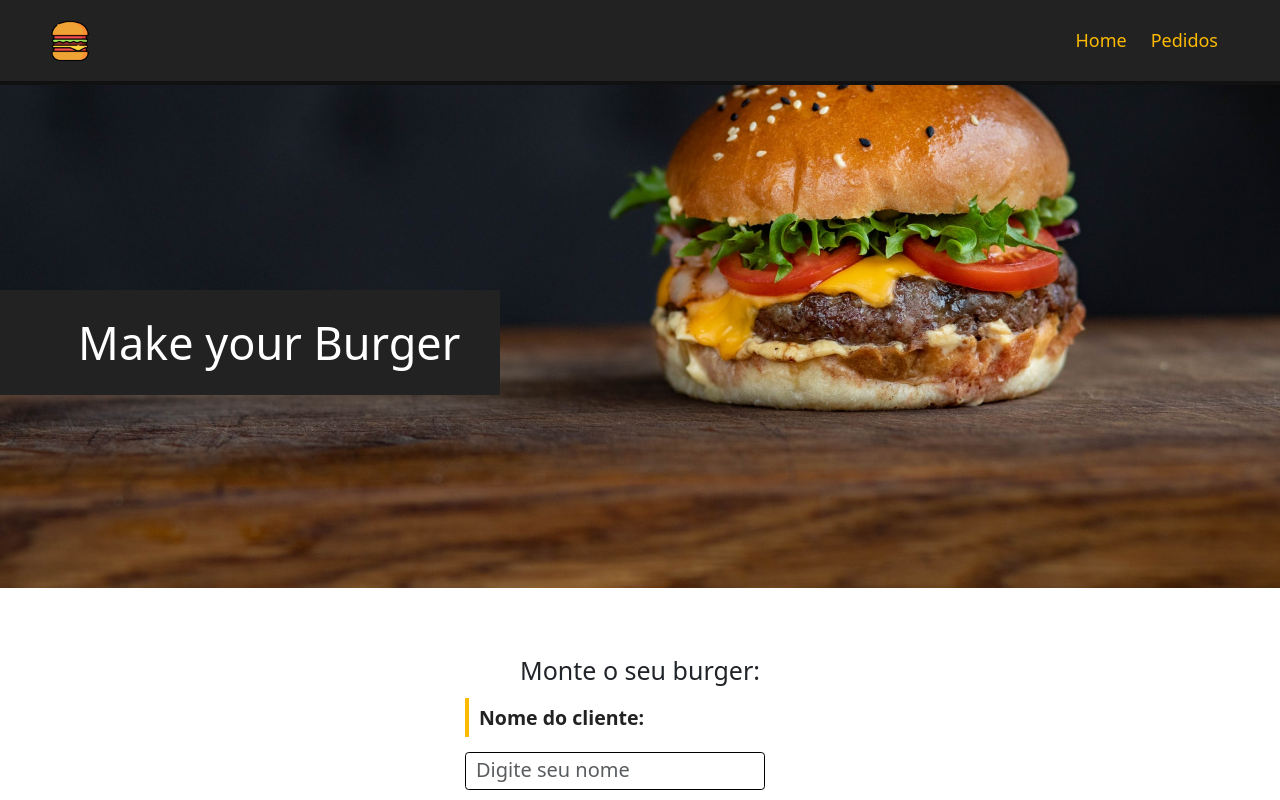
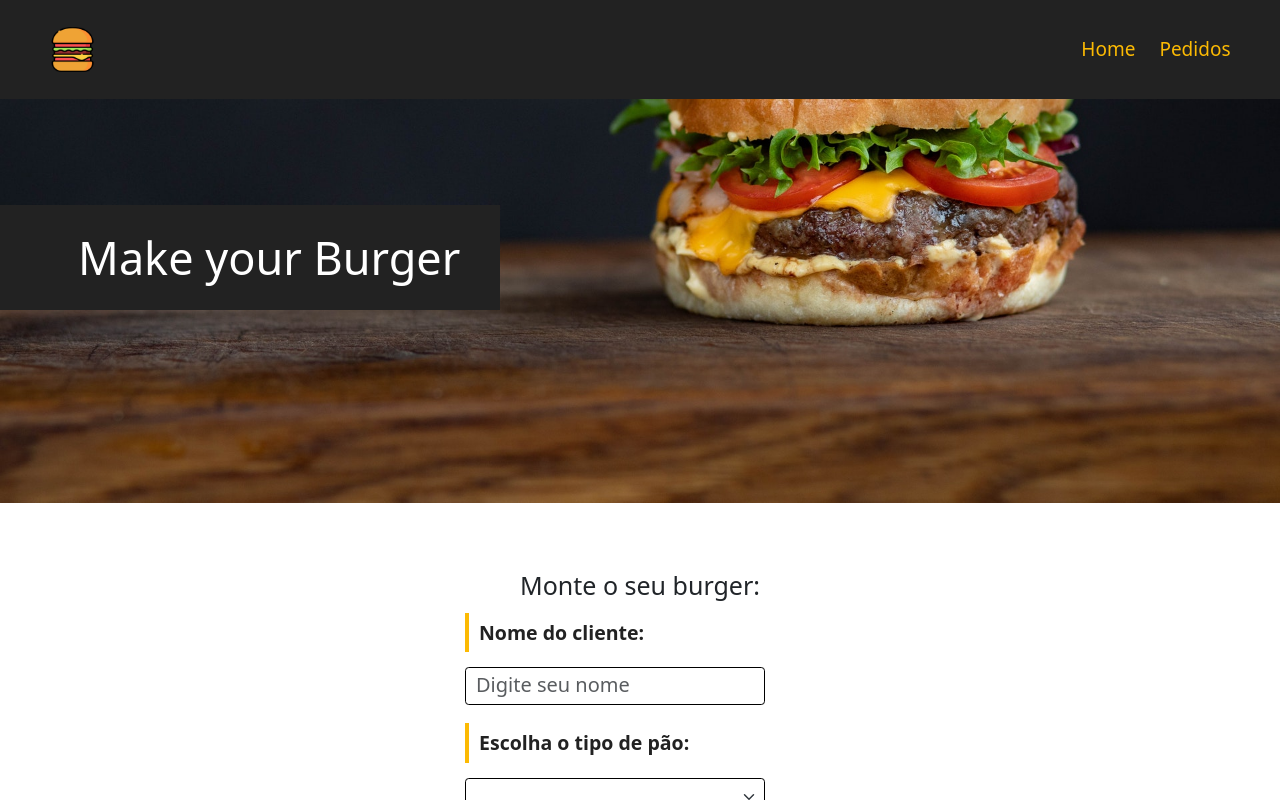
Before and after one commit to pedro-h-fernandes/make_your_burger, a Vue app: page / in a window 1280 px wide. Shown: the top 800 px of the page. Built offline with nearby package versions, Linux system fonts and the light colour scheme; data requests are answered from the project's data file.

Commit message:
navbar com bootstrap

```diff
--- a/src/components/Navbar.vue
+++ b/src/components/Navbar.vue
@@ -1,9 +1,27 @@
 <template >
     <header>
-        <nav>
-            <RouterLink id="logo-url" class="links" to="/"><img :src="logo" :alt="alt" id="logo"></RouterLink>
-            <RouterLink class="links" to="/">Home</RouterLink>
-            <RouterLink class="links" to="/pedidos">Pedidos</RouterLink>
+        <nav class="navbar fixed-top navbar-expand-sm py-4 px-5 d-flex justify-content-md-between" data-bs-theme="dark">
+            <div class="container-fluid d-flex justify-content-space-between">
+                <RouterLink id="logo-url" class="links" to="/"><img :src="logo" :alt="alt" id="logo"></RouterLink>
+
+                <button class="navbar-toggler" type="button" data-bs-toggle="collapse"
+                    data-bs-target="#navbarSupportedContent" aria-controls="navbarSupportedContent" aria-expanded="false"
+                    aria-label="Toggle navigation">
+                    <span class="navbar-toggler-icon"></span>
+                </button>
+
+
+                <div class="collapse navbar-collapse" id="navbarSupportedContent">
+                    <ul class="navbar-nav ms-auto my-2 my-lg-0">
+                        <li class="nav-item">
+                            <RouterLink class="links" to="/">Home</RouterLink>
+                        </li>
+                        <li class="nav-item">
+                            <RouterLink class="links" to="/pedidos">Pedidos</RouterLink>
+                        </li>
+                    </ul>
+                </div>
+            </div>
         </nav>
     </header>
 </template>
@@ -18,29 +36,20 @@ export default {
 }
 </script>
 <style scoped>
-nav {
-    background-color: #222;
-    border-bottom: 4px solid #111;
-    padding: 15px 50px;
-    display: flex;
-    justify-content: flex-end;
-    align-items: center;
+
+#logo {
+    max-width: 45px;
+    max-height: 45px;
 }
 
-#logo-url {
-    margin: auto;
-    margin-left: 0;
-}
-
-#logo {
-    max-width: 40px;
-    max-height: 40p;
+nav{
+    background-color: #222;
 }
 
 .links {
     margin: 12px;
     text-decoration: none;
-    font-size: 1.8rem;
+    font-size: 1.9rem;
     color: #fcba03;
     transition: .5s;
 }
```
